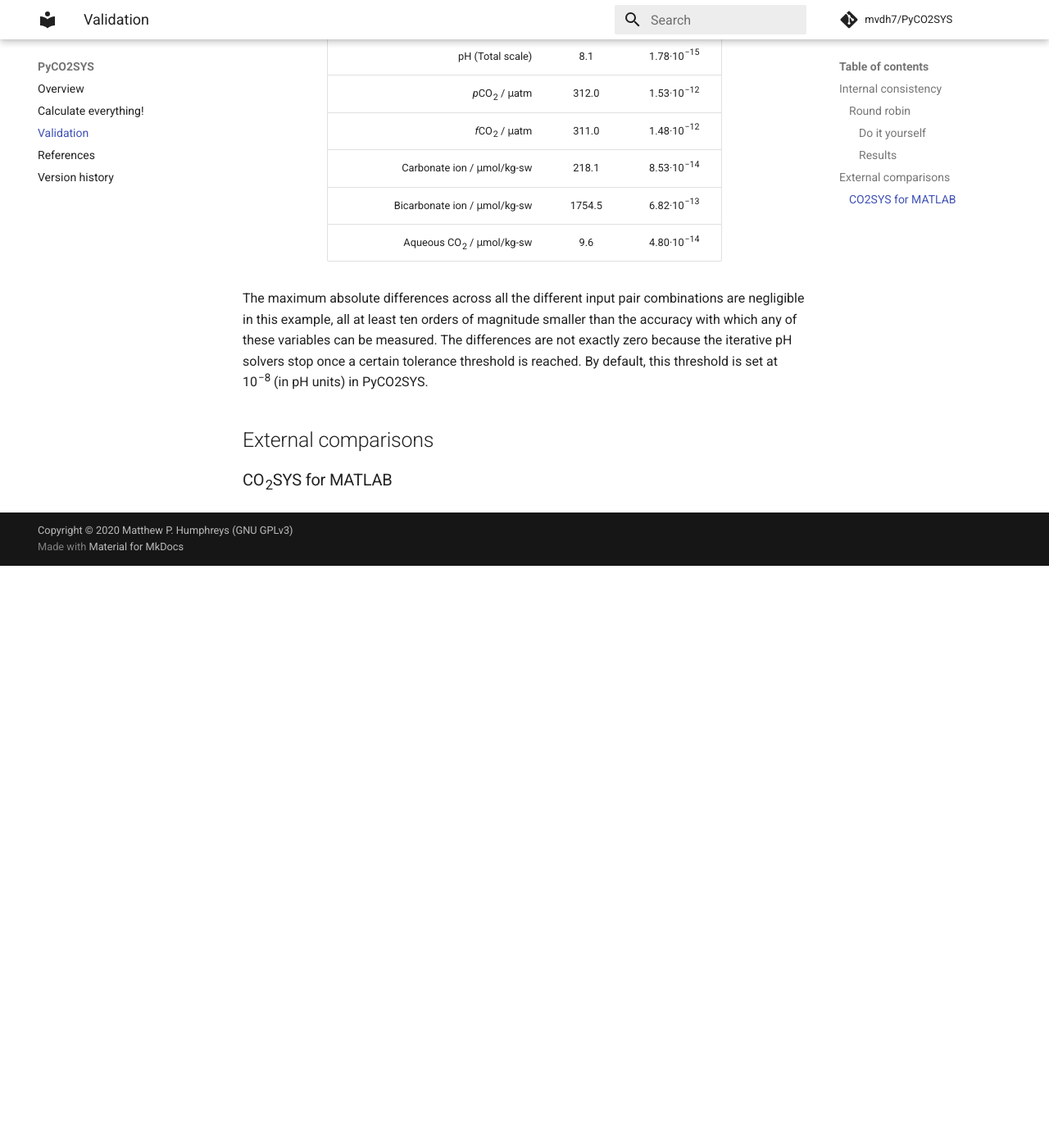
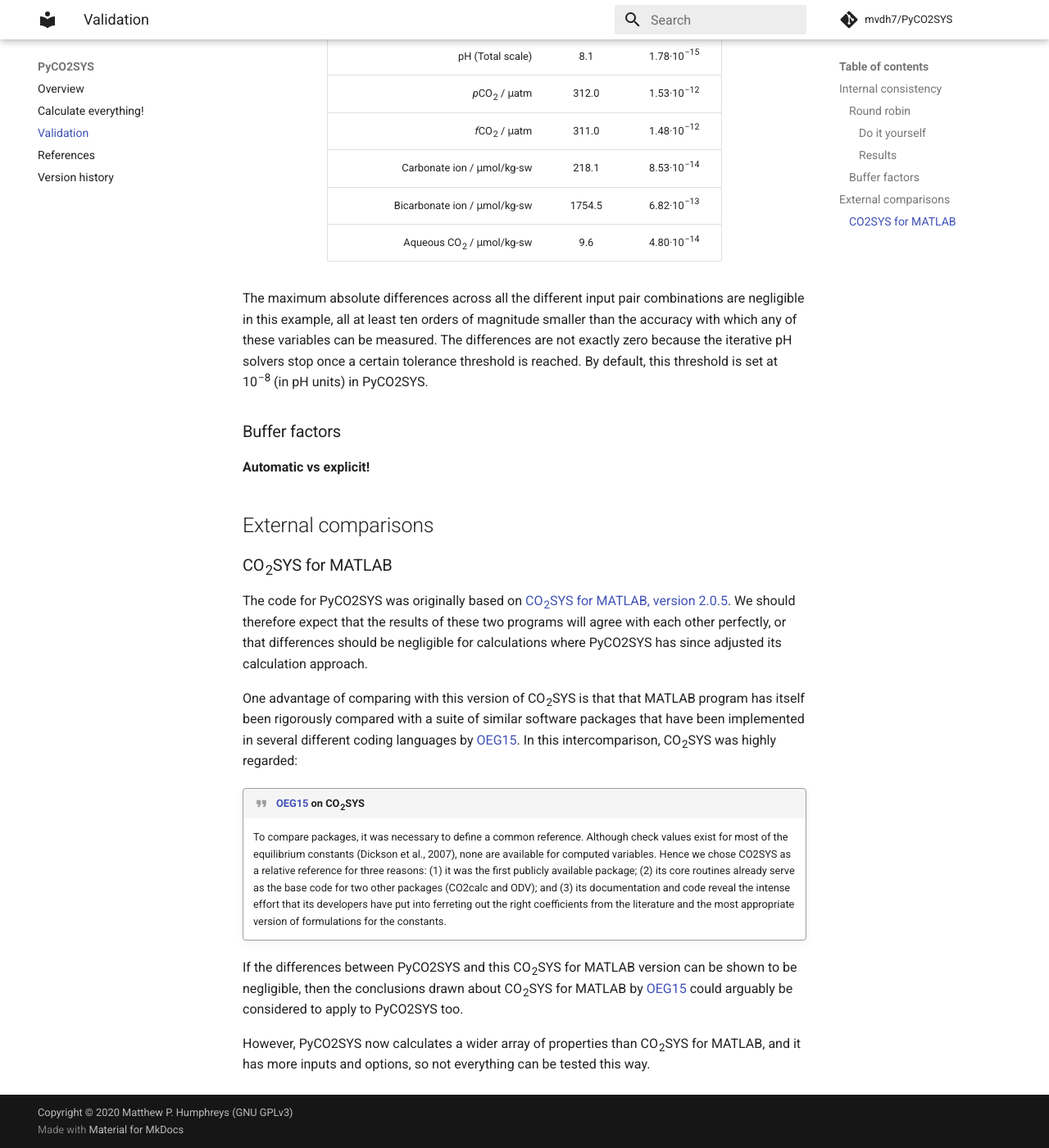
Before and after one commit to mvdh7/PyCO2SYS, an MkDocs documentation site: the page built from docs/validate.md, in a window 1280 px wide and 1400 px high, scrolled down 1346 px. Shown: the whole window at 82% size. Built offline with MkDocs 1.6.1 and Material for MkDocs 9.7.7, drawn with Linux system fonts in a browser that asks for light colours; comment, search, counter and statistics services are not loaded; before the commit the page ends 2036 px from its top, so only the background shows below that.

Commit message:
Start of CO2SYS explainer

```diff
--- a/docs/validate.md
+++ b/docs/validate.md
@@ -58,6 +58,21 @@ With PyCO2SYS v1.3.0, running the round-robin test with the inputs in the exampl
 
 The maximum absolute differences across all the different input pair combinations are negligible in this example, all at least ten orders of magnitude smaller than the accuracy with which any of these variables can be measured.  The differences are not exactly zero because the iterative pH solvers stop once a certain tolerance threshold is reached.  By default, this threshold is set at 10<sup>−8</sup> (in pH units) in PyCO2SYS.
 
+### Buffer factors
+
+**Automatic vs explicit!**
+
 ## External comparisons
 
 ### CO<sub>2</sub>SYS for MATLAB
+
+The code for PyCO2SYS was originally based on [CO<sub>2</sub>SYS for MATLAB, version 2.0.5](https://github.com/jamesorr/CO2SYS-MATLAB/releases/tag/v2.0.5).  We should therefore expect that the results of these two programs will agree with each other perfectly, or that differences should be negligible for calculations where PyCO2SYS has since adjusted its calculation approach.
+
+One advantage of comparing with this version of CO<sub>2</sub>SYS is that that MATLAB program has itself been rigorously compared with a suite of similar software packages that have been implemented in several different coding languages by [OEG15](../refs/#o).  In this intercomparison, CO<sub>2</sub>SYS was highly regarded:
+
+!!! quote "[OEG15](../refs/#o) on CO<sub>2</sub>SYS"
+    To compare packages, it was necessary to define a common reference.  Although check values exist for most of the equilibrium constants (Dickson et al., 2007), none are available for  computed variables.  Hence we chose CO2SYS as a relative reference for three reasons: (1) it was the first publicly available package; (2) its core routines already serve as the base code for two other packages (CO2calc and ODV); and (3) its documentation and code reveal the intense effort that its developers have put into ferreting out the right coefficients from the literature and the most appropriate version of formulations for the constants.
+
+If the differences between PyCO2SYS and this CO<sub>2</sub>SYS for MATLAB version can be shown to be negligible, then the conclusions drawn about CO<sub>2</sub>SYS for MATLAB by [OEG15](../refs/#o) could arguably be considered to apply to PyCO2SYS too.
+
+However, PyCO2SYS now calculates a wider array of properties than CO<sub>2</sub>SYS for MATLAB, and it has more inputs and options, so not everything can be tested this way.
```
